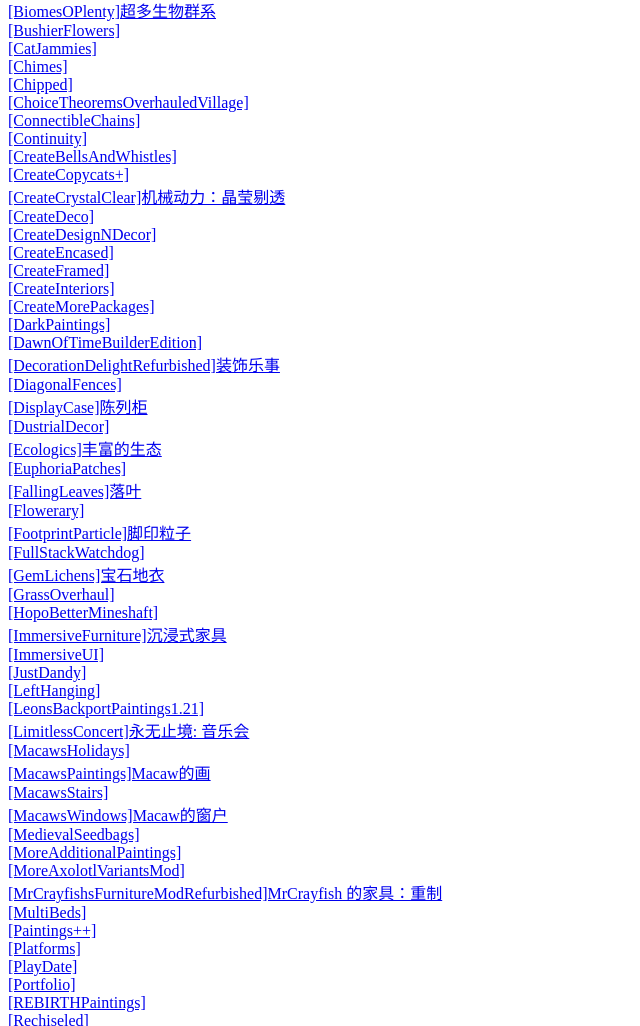
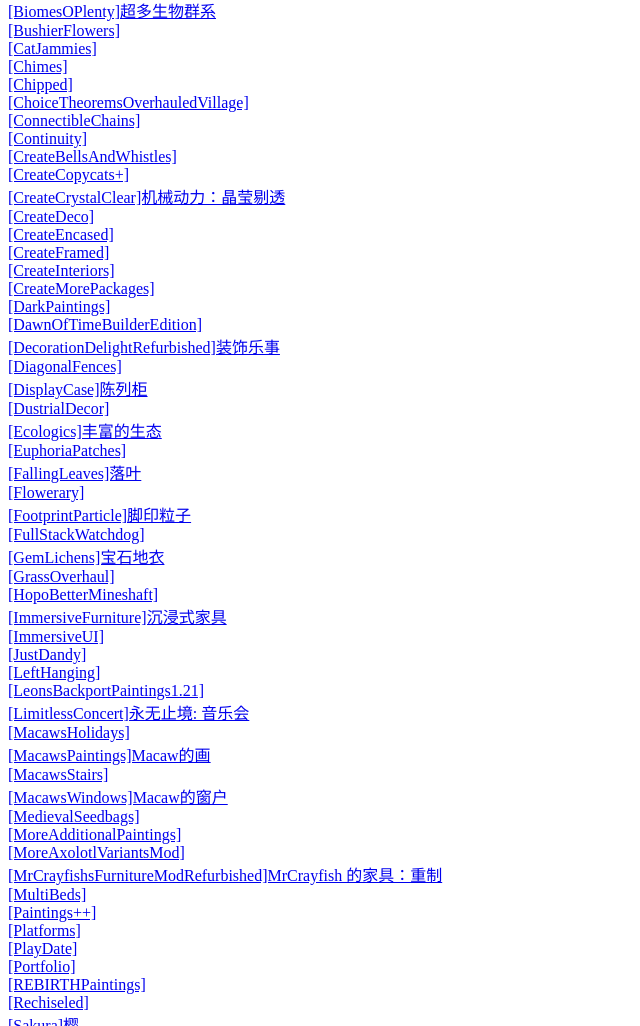
Before and after one commit to QianFuv/Miracles-Journey-ResList, a plain HTML site: page index.html in a window 1280 px wide. Shown: the part 10859-11885 px from the top of the page, without its empty margins (0-640 px from the left). Drawn offline with Linux system fonts and the light colour scheme.

Commit message:
Floccus update: Miracles-Journey-ResList

```diff
--- a/index.html
+++ b/index.html
@@ -528,7 +528,6 @@
     <DT><A HREF="https://www.mcmod.cn/class/13844.html" TAGS="" ID="242">[CreateCopycats+]</A>
     <DT><A HREF="https://www.mcmod.cn/class/7614.html" TAGS="" ID="243">[CreateCrystalClear]机械动力：晶莹剔透</A>
     <DT><A HREF="https://www.mcmod.cn/class/5189.html" TAGS="" ID="244">[CreateDeco]</A>
-    <DT><A HREF="https://www.mcmod.cn/class/13360.html" TAGS="" ID="245">[CreateDesignNDecor]</A>
     <DT><A HREF="https://www.mcmod.cn/class/9800.html" TAGS="" ID="246">[CreateEncased]</A>
     <DT><A HREF="https://www.mcmod.cn/class/15498.html" TAGS="" ID="247">[CreateFramed]</A>
     <DT><A HREF="https://www.mcmod.cn/class/11960.html" TAGS="" ID="248">[CreateInteriors]</A>
```
